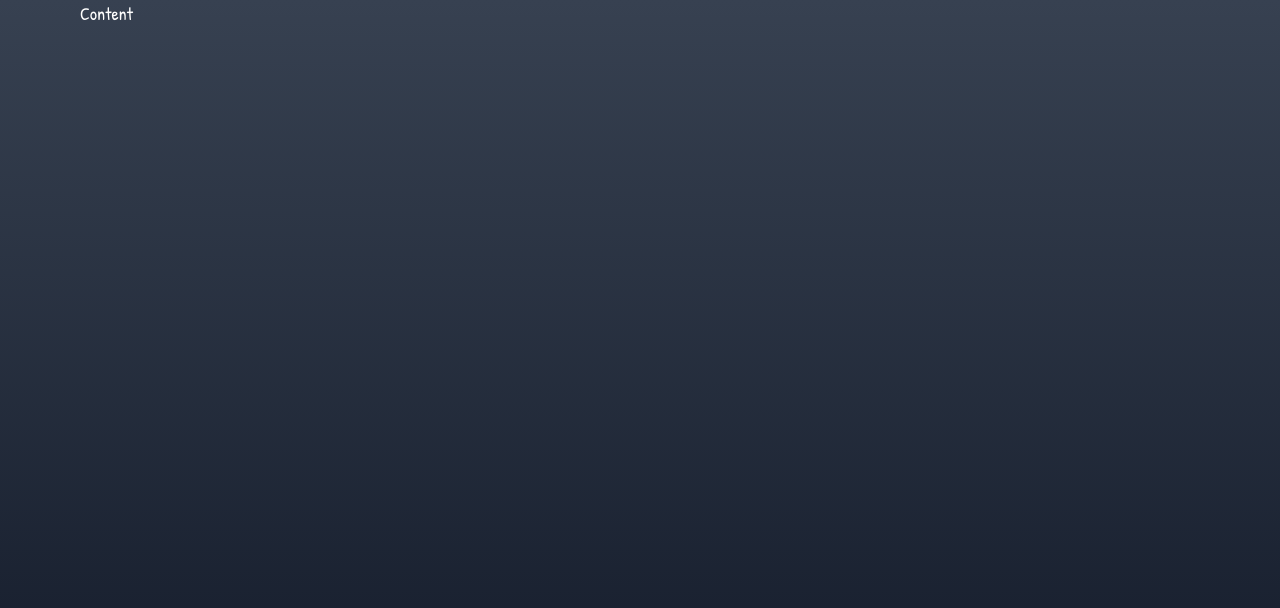
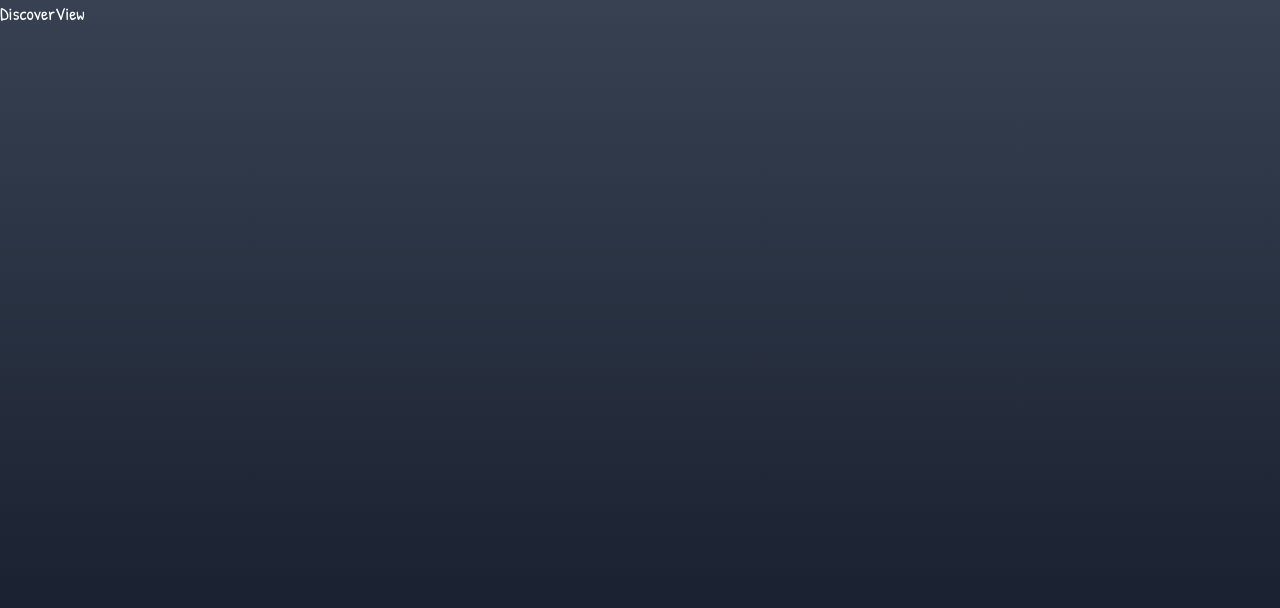
Before and after one commit to muhammadgata01/hackday-week, a React (Vite) app in the folder client/: page / in a window 1280 px wide. Shown: the top 608 px of the page. Built offline with nearby package versions, Linux system fonts and the light colour scheme.

Commit message:
setup routing pages

```diff
--- a/client/package.json
+++ b/client/package.json
@@ -9,7 +9,8 @@
   },
   "dependencies": {
     "react": "^17.0.2",
-    "react-dom": "^17.0.2"
+    "react-dom": "^17.0.2",
+    "react-router-dom": "^6.2.2"
   },
   "devDependencies": {
     "@vitejs/plugin-react": "^1.0.7",
--- a/client/src/App.jsx
+++ b/client/src/App.jsx
@@ -1,8 +1,15 @@
 import React from 'react';
+import { Routes, Route } from 'react-router-dom';
+import Discover from './pages/Discover';
+import Create from './pages/Create';
+
 function App() {
   return (
     <main className="min-h-screen bg-gradient-to-b from-dark-600 to-dark-800 text-lg text-white antialiased">
-      <div className="container">Content</div>
+      <Routes>
+        <Route path="/" element={<Discover />} />
+        <Route path="/create" element={<Create />}></Route>
+      </Routes>
     </main>
   );
 }
--- a/client/src/main.jsx
+++ b/client/src/main.jsx
@@ -1,11 +1,14 @@
-import React from 'react'
-import ReactDOM from 'react-dom'
-import './index.css'
-import App from './App'
+import React from 'react';
+import ReactDOM from 'react-dom';
+import { BrowserRouter } from 'react-router-dom';
+import './index.css';
+import App from './App';
 
 ReactDOM.render(
   <React.StrictMode>
-    <App />
+    <BrowserRouter>
+      <App />
+    </BrowserRouter>
   </React.StrictMode>,
   document.getElementById('root')
-)
+);
--- /dev/null
+++ b/client/src/pages/Create.jsx
@@ -0,0 +1,7 @@
+import React from 'react';
+
+function Create() {
+  return <div>CreateView</div>;
+}
+
+export default Create;
--- /dev/null
+++ b/client/src/pages/Discover.jsx
@@ -0,0 +1,7 @@
+import React from 'react';
+
+function Discover() {
+  return <div>DiscoverView</div>;
+}
+
+export default Discover;
```
Also changed, not shown: 1 other file (tests, documents, lock files or other folders).
